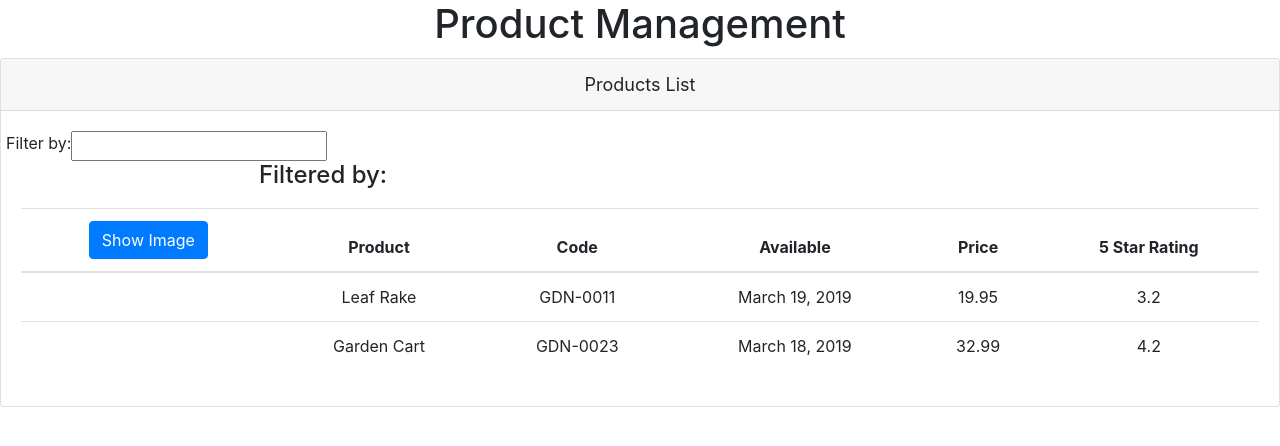
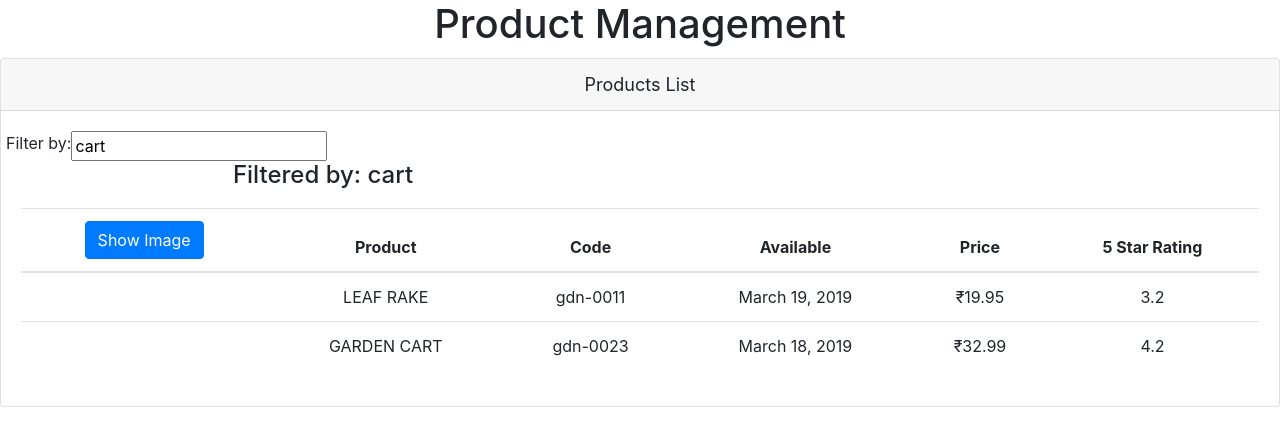
Before and after one commit to SivaKovvuri/Angular, an Angular app: page / in a window 1280 px wide. Shown: the top 446 px of the page. Built offline with nearby package versions, Linux system fonts and the light colour scheme.

Commit message:
Added Two way Data Binding with listFilter and Added Pipes

```diff
--- a/src/app/app.module.ts
+++ b/src/app/app.module.ts
@@ -3,10 +3,11 @@ import { NgModule } from '@angular/core';
 
 import { AppComponent } from './app.component';
 import { ProductsListComponent } from './products/product-list.component';
+import { FormsModule } from '@angular/forms';
 
 @NgModule({
   declarations: [AppComponent, ProductsListComponent],
-  imports: [BrowserModule],
+  imports: [BrowserModule, FormsModule],
   bootstrap: [AppComponent],
 })
 export class AppModule {}
--- a/src/app/products/product-list.component.html
+++ b/src/app/products/product-list.component.html
@@ -1,20 +1,20 @@
-<div class="card">
-  <div class="card-header">{{ pageTitle }}</div>
-  <div class="card-body">
-    <div class="row">
-      <div clas="col-md-2">Filter by:</div>
-      <div clas="col-md-4"><input type="text" /></div>
+<div class='card'>
+  <div class='card-header'>{{ pageTitle }}</div>
+  <div class='card-body'>
+    <div class='row'>
+      <div clas='col-md-2'>Filter by:</div>
+      <div clas='col-md-4'><input type='text' [(ngModel)]='listFilter' /></div>
     </div>
-    <div class="row">
-      <div class="col-md-6">
-        <h4>Filtered by:</h4>
+    <div class='row'>
+      <div class='col-md-6'>
+        <h4> Filtered by: {{listFilter}} </h4>
       </div>
     </div>
-    <div class="table-reponsive">
-      <table class="table" *ngIf="products && products.length">
+    <div class='table-reponsive'>
+      <table class='table' *ngIf='products && products.length'>
         <thead>
           <tr>
-            <th><button class="btn btn-primary" (click)='toggleImage()'>{{toggle?'Hide':'Show'}} Image</button></th>
+            <th><button class='btn btn-primary' (click)='toggleImage()'>{{toggle?'Hide':'Show'}} Image</button></th>
             <th>Product</th>
             <th>Code</th>
             <th>Available</th>
@@ -25,10 +25,10 @@
         <tbody>
           <tr *ngFor="let product of products">
            <td ><img *ngIf="toggle" [src]='product.imageUrl' [style.width.px]='imageWidth' [style.margin.px]='imageMargin' ></td>
-             <td>{{product.productName}}</td>
-            <td>{{product.productCode}}</td>
+             <td>{{product.productName | uppercase}}</td>
+            <td>{{product.productCode | lowercase}}</td>
             <td>{{product.releaseDate}}</td>
-            <td>{{product.price}}</td>
+            <td>{{product.price | currency:'INR':'symbol':'1.2-2'}}</td>
             <td>{{product.starRating}}</td>
           </tr>
         </tbody>
--- a/src/app/products/product-list.component.ts
+++ b/src/app/products/product-list.component.ts
@@ -9,6 +9,7 @@ export class ProductsListComponent {
   imageWidth: number = 50;
   imageMargin: number = 2;
   toggle: boolean = false;
+  listFilter: string = 'cart';
   products: any[] = [
     {
       productId: 1,
```
